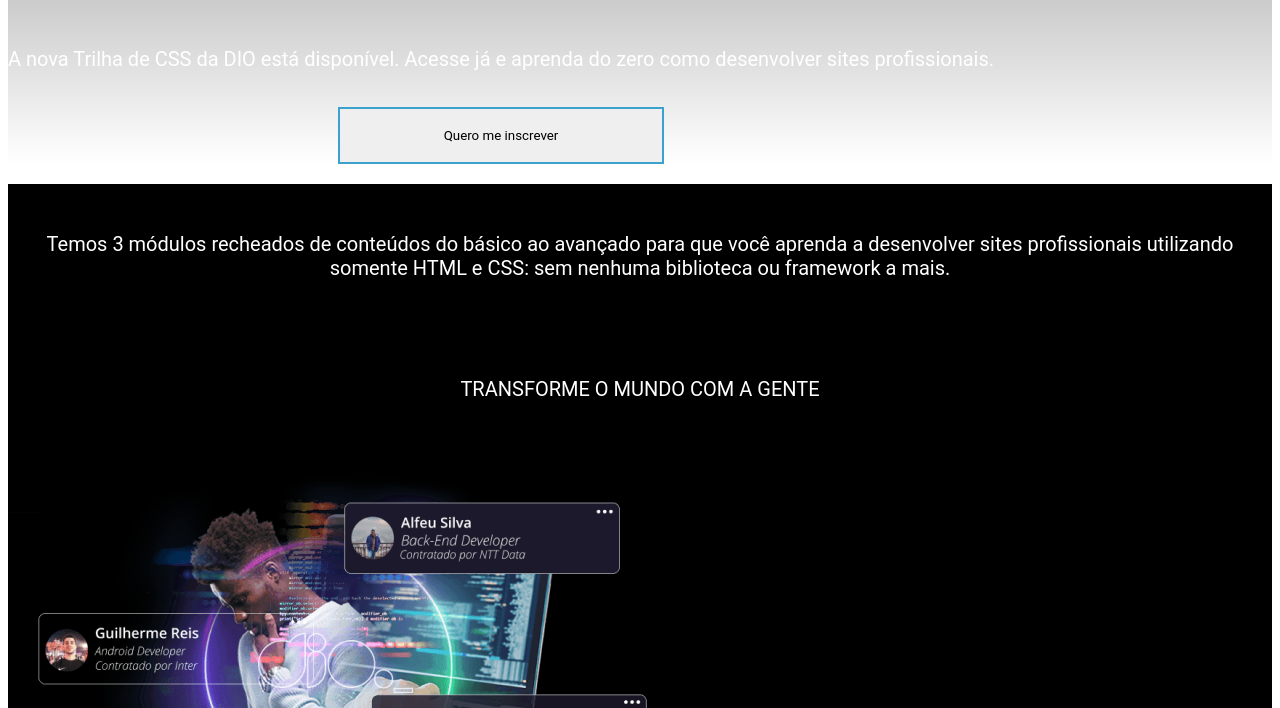
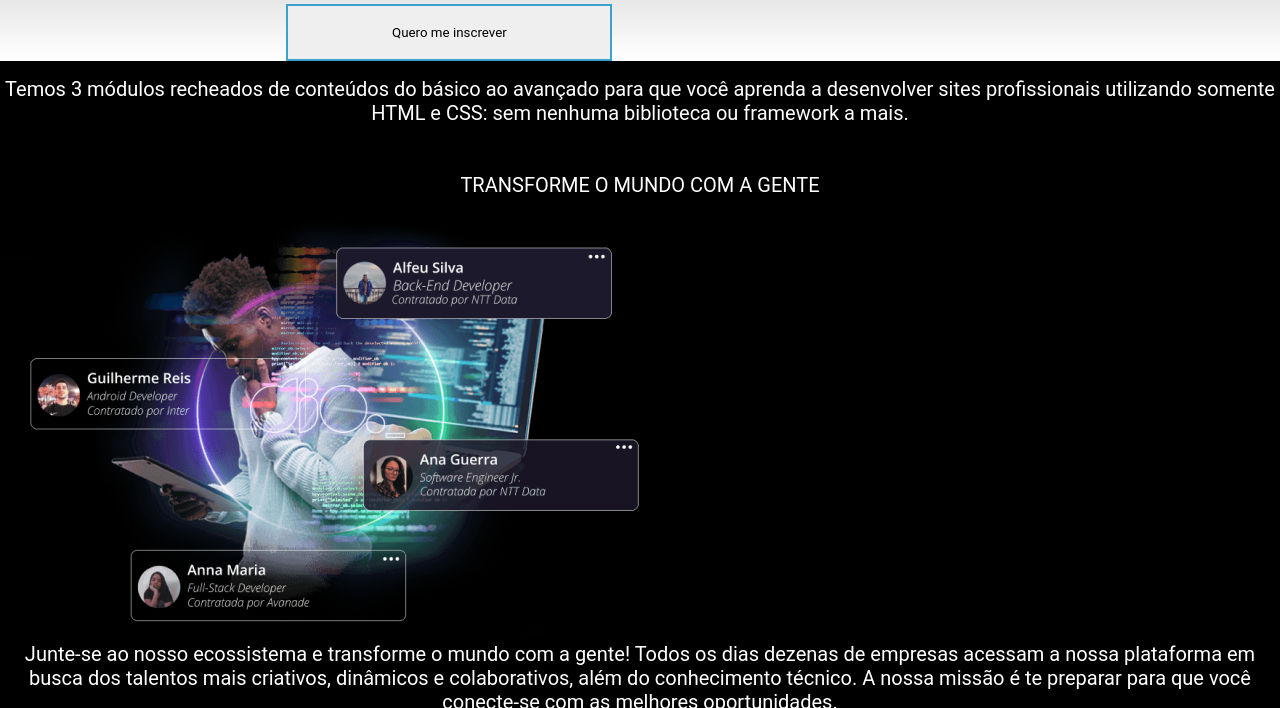
Before and after one commit to renan-menezess/First-challenge-of-the-CSS-Track, a plain HTML site: page index.html in a window 1280 px wide. Shown: the part 328-1036 px from the top of the page. Drawn offline with Linux system fonts and the light colour scheme.

Commit message:
Colocando arquivo reset css

```diff
--- /dev/null
+++ b/assets/CSS/reset.css
@@ -0,0 +1,48 @@
+/* http://meyerweb.com/eric/tools/css/reset/
+   v2.0 | 20110126
+   License: none (public domain)
+*/
+
+html, body, div, span, applet, object, iframe,
+h1, h2, h3, h4, h5, h6, p, blockquote, pre,
+a, abbr, acronym, address, big, cite, code,
+del, dfn, em, img, ins, kbd, q, s, samp,
+small, strike, strong, sub, sup, tt, var,
+b, u, i, center,
+dl, dt, dd, ol, ul, li,
+fieldset, form, label, legend,
+table, caption, tbody, tfoot, thead, tr, th, td,
+article, aside, canvas, details, embed,
+figure, figcaption, footer, header, hgroup,
+menu, nav, output, ruby, section, summary,
+time, mark, audio, video {
+	margin: 0;
+	padding: 0;
+	border: 0;
+	font-size: 100%;
+	font: inherit;
+	vertical-align: baseline;
+}
+/* HTML5 display-role reset for older browsers */
+article, aside, details, figcaption, figure,
+footer, header, hgroup, menu, nav, section, img {
+	display: block;
+}
+body {
+	line-height: 1;
+}
+ol, ul {
+	list-style: none;
+}
+blockquote, q {
+	quotes: none;
+}
+blockquote:before, blockquote:after,
+q:before, q:after {
+	content: '';
+	content: none;
+}
+table {
+	border-collapse: collapse;
+	border-spacing: 0;
+}
--- a/index.html
+++ b/index.html
@@ -4,6 +4,7 @@
   <meta charset="UTF-8">
   <meta http-equiv="X-UA-Compatible" content="IE=edge">
   <meta name="viewport" content="width=device-width, initial-scale=1.0">
+  <link rel="stylesheet" href="./assets/CSS/reset.css">
   <link rel="stylesheet" href="./assets/CSS/style.css">
   <title>Trilha de CSS - DIO</title>
 </head>
```
